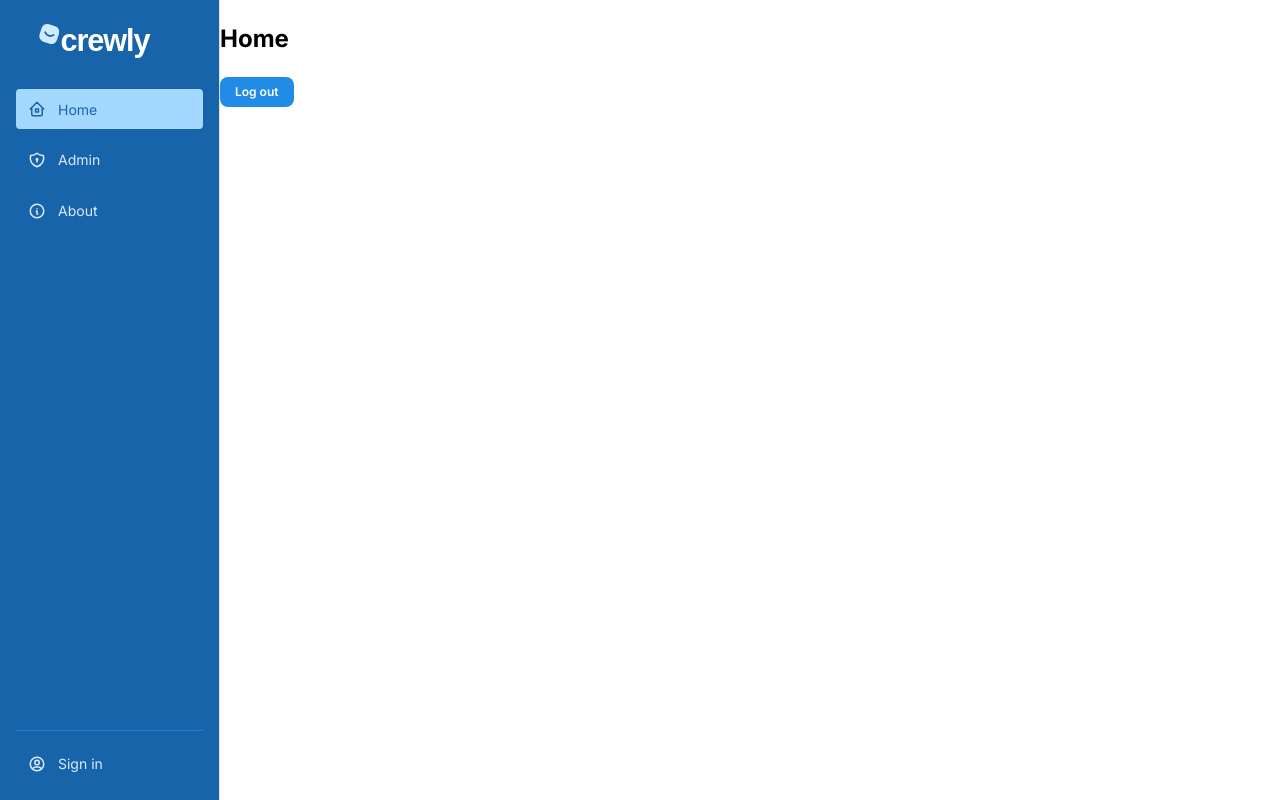
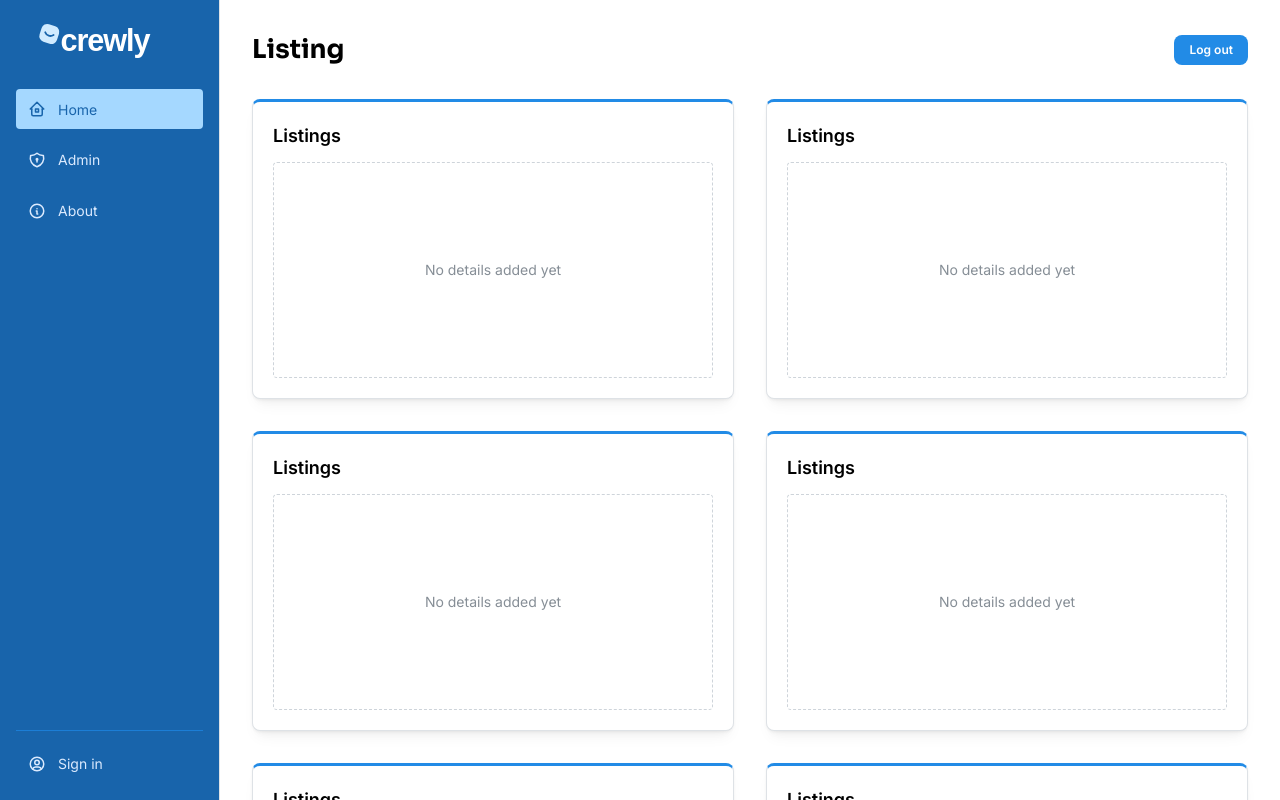
Before and after one commit to crawle00/crewly-ui, a React (Vite) app: page / in a window 1280 px wide. Shown: the top 800 px of the page. Built offline with nearby package versions, Linux system fonts and the light colour scheme; no server answers.

Commit message:
Listing on home page

```diff
--- a/src/pages/Home.jsx
+++ b/src/pages/Home.jsx
@@ -1,5 +1,5 @@
 import { useState } from "react";
-import { Button } from '@mantine/core';
+import { Box, Button, Group, Paper, Text, Title } from '@mantine/core';
 import { logout } from '../api/API';
 import { useNavigate } from '../router';
 
@@ -18,11 +18,54 @@ export default function Home() {
   };
 
   return (
-    <div>
-      <h2>Home</h2>
-      <Button size="xs" onClick={handleLogout} loading={isLoggingOut}>
-        Log out
-      </Button>
-    </div>
+    <Box p="xl">
+      <Group justify="space-between" align="center" mb="xl">
+        <Title order={2}>Listing</Title>
+        <Button size="xs" onClick={handleLogout} loading={isLoggingOut}>
+          Log out
+        </Button>
+      </Group>
+
+      <Box
+        style={{
+          display: "grid",
+          gridTemplateColumns: "repeat(2, 1fr)",
+          gridAutoRows: "300px",
+          gap: "var(--mantine-spacing-xl)",
+        }}
+      >
+        {Array.from({ length: 8 }).map((_, i) => (
+          <Paper
+            key={i}
+            withBorder
+            p="lg"
+            shadow="sm"
+            style={{
+              borderRadius: 8,
+              borderTop: "3px solid var(--mantine-color-blue-6)",
+              display: "flex",
+              flexDirection: "column",
+            }}
+          >
+            <Text fw={600} fz="lg" mb="sm">
+              Listings
+            </Text>
+            <Box
+              style={{
+                flex: 1,
+                border: "1px dashed var(--mantine-color-gray-4)",
+                borderRadius: 4,
+                display: "flex",
+              }}
+              p="sm"
+            >
+              <Text size="sm" c="dimmed" style={{ margin: "auto" }}>
+                No details added yet
+              </Text>
+            </Box>
+          </Paper>
+        ))}
+      </Box>
+    </Box>
   );
 }
```
